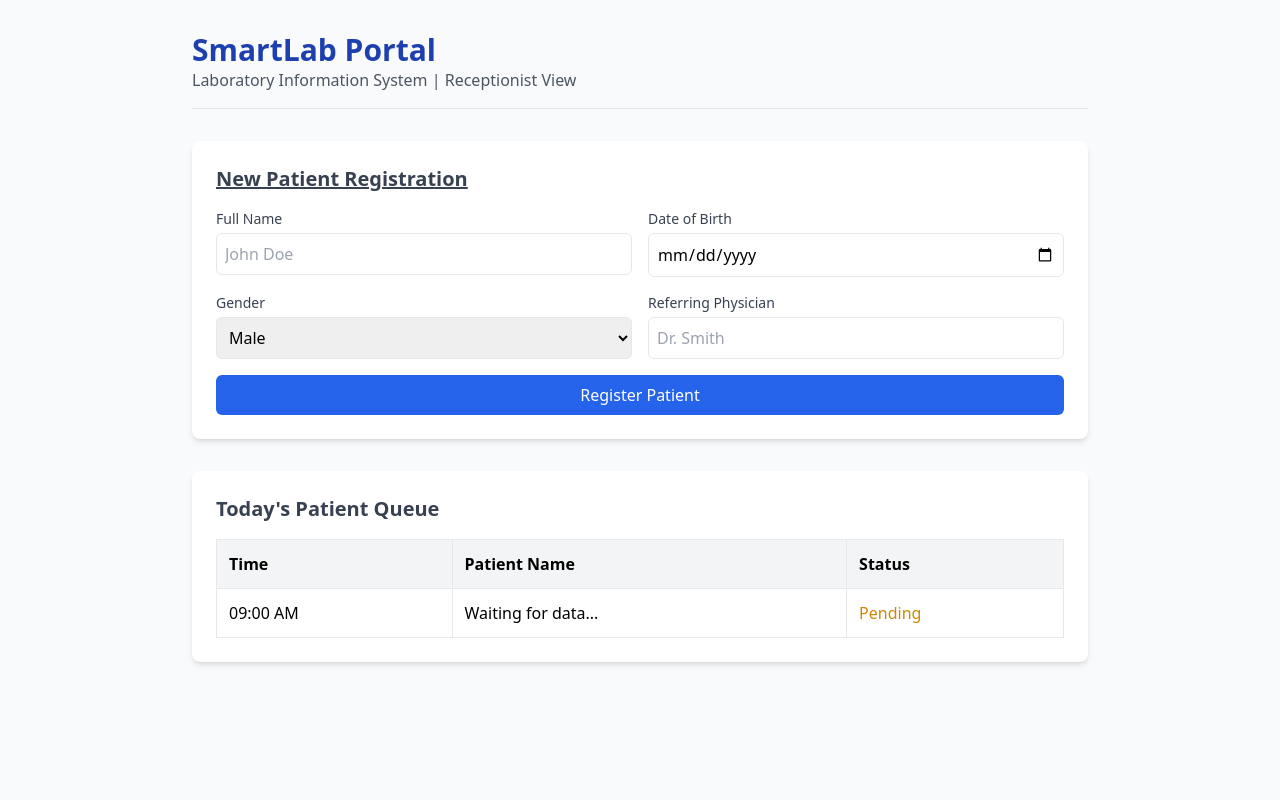
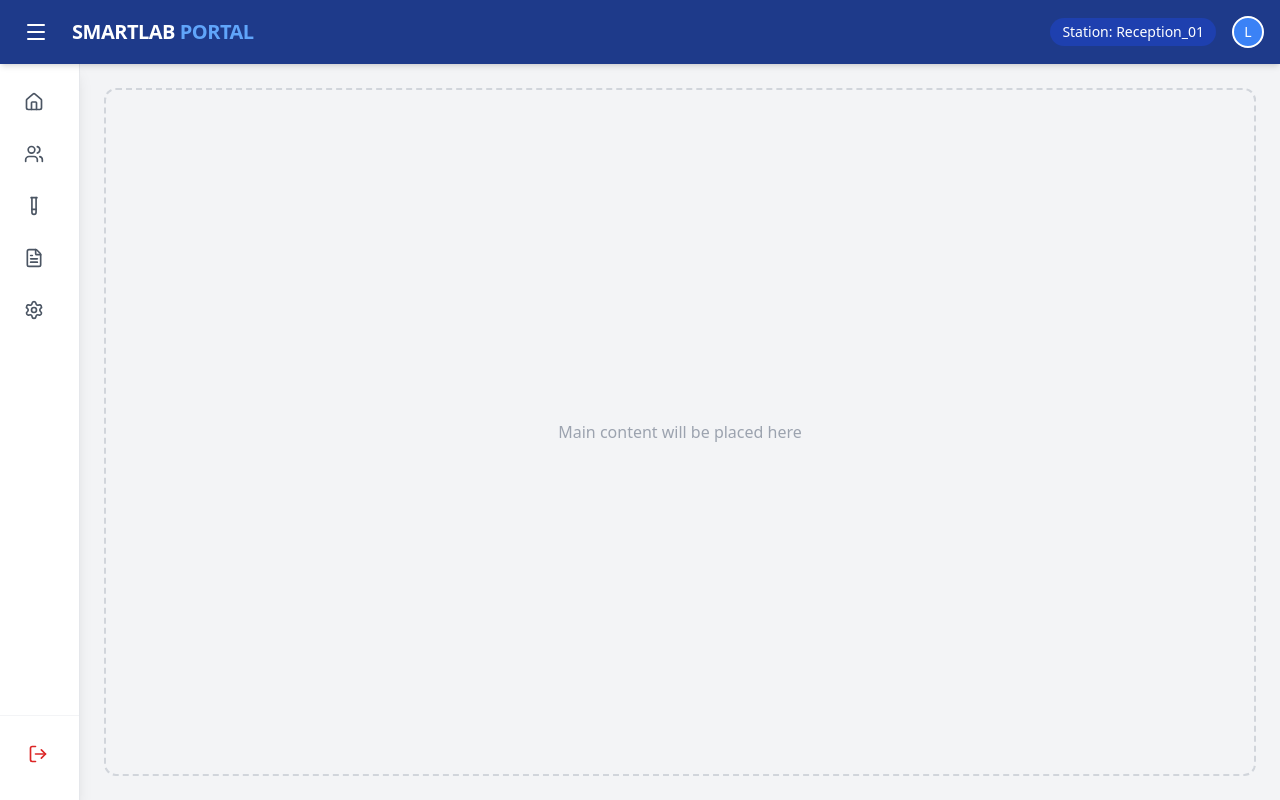
Before and after one commit to laleeth93-cyber/my-lab-app, a Next.js app: page / in a window 1280 px wide. Built offline with nearby package versions, Linux system fonts and the light colour scheme.

Commit message:
UI: Added professional header and collapsible sidebar

```diff
--- a/app/page.tsx
+++ b/app/page.tsx
@@ -1,73 +1,69 @@
-import React from 'react';
+"use client"; // Required for the toggle button to work
 
-export default function Home() {
+import React, { useState } from 'react';
+import { Menu, X, Home, Users, TestTube, FileText, Settings, LogOut } from 'lucide-react';
+
+export default function Dashboard() {
+  const [isSidebarOpen, setIsSidebarOpen] = useState(false);
+
   return (
-    <main className="p-8 bg-gray-50 min-h-screen">
-      <div className="max-w-4xl mx-auto space-y-8">
+    <div className="min-h-screen bg-gray-100 flex flex-col">
 
-        {/* BLOCK HEADER OPEN */}
-        <header className="border-b pb-4">
-          <h1 className="text-3xl font-bold text-blue-800">SmartLab Portal</h1>
-          <p className="text-gray-600">Laboratory Information System | Receptionist View</p>
-        </header>
-        {/* BLOCK HEADER CLOSE */}
+      {/* BLOCK HEADER OPEN */}
+      <header className="h-16 bg-blue-900 text-white flex items-center justify-between px-4 shadow-md sticky top-0 z-50">
+        <div className="flex items-center gap-4">
+          <button
+            onClick={() => setIsSidebarOpen(!isSidebarOpen)}
+            className="p-2 hover:bg-blue-800 rounded-lg transition"
+          >
+            {isSidebarOpen ? <X size={24} /> : <Menu size={24} />}
+          </button>
+          <h1 className="text-xl font-bold tracking-tight text-white">SMARTLAB <span className="text-blue-400">PORTAL</span></h1>
+        </div>
+        <div className="flex items-center gap-4 text-sm font-medium">
+          <span className="hidden md:inline bg-blue-800 px-3 py-1 rounded-full">Station: Reception_01</span>
+          <div className="w-8 h-8 bg-blue-500 rounded-full flex items-center justify-center border-2 border-white">L</div>
+        </div>
+      </header>
+      {/* BLOCK HEADER CLOSE */}
 
-        {/* BLOCK PATIENT REGISTRATION FORM OPEN */}
-        <section className="bg-white p-6 rounded-lg shadow-md">
-          <h2 className="text-xl font-semibold mb-4 text-gray-700 underline">New Patient Registration</h2>
-          <form className="grid grid-cols-1 md:grid-cols-2 gap-4">
-            <div>
-              <label className="block text-sm font-medium text-gray-700">Full Name</label>
-              <input type="text" placeholder="John Doe" className="mt-1 block w-full border rounded-md p-2" />
-            </div>
-            <div>
-              <label className="block text-sm font-medium text-gray-700">Date of Birth</label>
-              <input type="date" className="mt-1 block w-full border rounded-md p-2" />
-            </div>
-            <div>
-              <label className="block text-sm font-medium text-gray-700">Gender</label>
-              <select className="mt-1 block w-full border rounded-md p-2">
-                <option>Male</option>
-                <option>Female</option>
-                <option>Other</option>
-              </select>
-            </div>
-            <div>
-              <label className="block text-sm font-medium text-gray-700">Referring Physician</label>
-              <input type="text" placeholder="Dr. Smith" className="mt-1 block w-full border rounded-md p-2" />
-            </div>
-            <div className="md:col-span-2">
-              <button type="submit" className="w-full bg-blue-600 text-white py-2 rounded-md hover:bg-blue-700 transition">
-                Register Patient
-              </button>
-            </div>
-          </form>
-        </section>
-        {/* BLOCK PATIENT REGISTRATION FORM CLOSE */}
+      <div className="flex flex-1">
+        {/* BLOCK SIDEBAR OPEN */}
+        <aside className={`${isSidebarOpen ? 'w-64' : 'w-0 md:w-20'} bg-white border-r border-gray-200 transition-all duration-300 overflow-hidden flex flex-col shadow-lg`}>
+          <nav className="flex-1 py-4">
+            <ul className="space-y-2 px-3">
+              {[
+                { icon: <Home size={20}/>, label: 'Dashboard' },
+                { icon: <Users size={20}/>, label: 'Patients' },
+                { icon: <TestTube size={20}/>, label: 'Lab Tests' },
+                { icon: <FileText size={20}/>, label: 'Reports' },
+                { icon: <Settings size={20}/>, label: 'Settings' },
+              ].map((item, idx) => (
+                <li key={idx} className="flex items-center gap-4 p-3 text-gray-600 hover:bg-blue-50 hover:text-blue-700 rounded-lg cursor-pointer transition">
+                  <span className="min-w-[20px]">{item.icon}</span>
+                  {isSidebarOpen && <span className="font-medium">{item.label}</span>}
+                </li>
+              ))}
+            </ul>
+          </nav>
+          <div className="p-4 border-t border-gray-100 mb-2">
+             <div className="flex items-center gap-4 p-3 text-red-600 hover:bg-red-50 rounded-lg cursor-pointer">
+               <LogOut size={20}/>
+               {isSidebarOpen && <span className="font-medium">Logout</span>}
+             </div>
+          </div>
+        </aside>
+        {/* BLOCK SIDEBAR CLOSE */}
 
-        {/* BLOCK PATIENT QUEUE OPEN */}
-        <section className="bg-white p-6 rounded-lg shadow-md">
-          <h2 className="text-xl font-semibold mb-4 text-gray-700">Today's Patient Queue</h2>
-          <table className="w-full text-left border-collapse">
-            <thead>
-              <tr className="bg-gray-100">
-                <th className="p-3 border">Time</th>
-                <th className="p-3 border">Patient Name</th>
-                <th className="p-3 border">Status</th>
-              </tr>
-            </thead>
-            <tbody>
-              <tr>
-                <td className="p-3 border">09:00 AM</td>
-                <td className="p-3 border">Waiting for data...</td>
-                <td className="p-3 border text-yellow-600 font-medium">Pending</td>
-              </tr>
-            </tbody>
-          </table>
-        </section>
-        {/* BLOCK PATIENT QUEUE CLOSE */}
+        {/* BLOCK MAIN CONTENT OPEN */}
+        <main className="flex-1 p-6">
+          <div className="border-2 border-dashed border-gray-300 rounded-xl h-full flex items-center justify-center text-gray-400">
+            Main content will be placed here
+          </div>
+        </main>
+        {/* BLOCK MAIN CONTENT CLOSE */}
 
       </div>
-    </main>
+    </div>
   );
 }
```
Also changed, not shown: package.json (+5 -4 lines), 1 other file (tests, documents, lock files or other folders).
